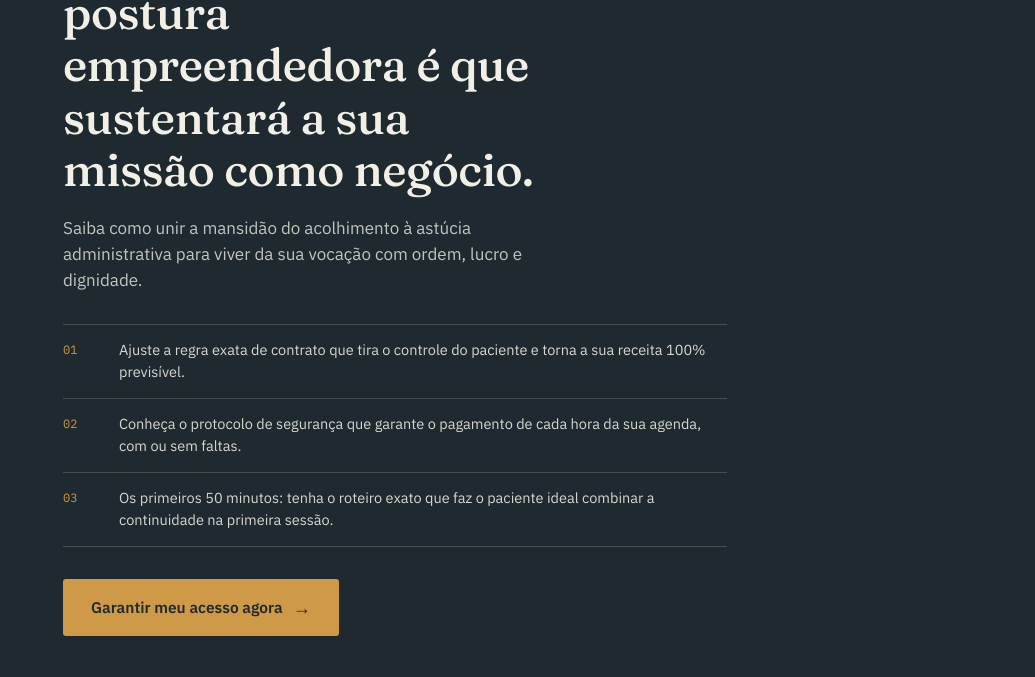
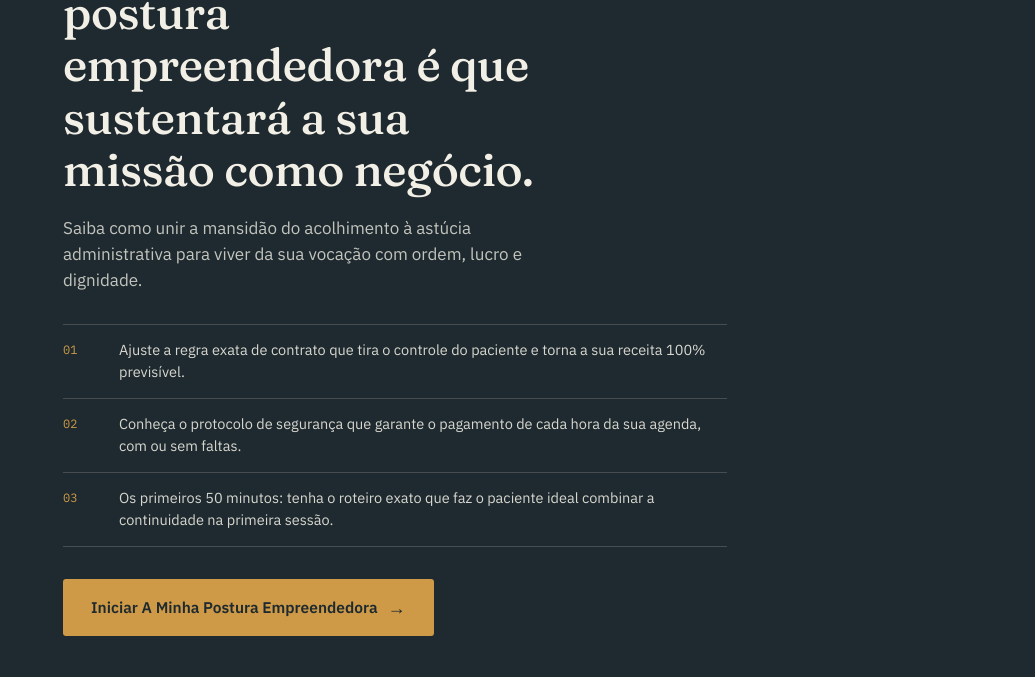
Before and after one commit to flavioamorimbr/Terapeuta-profissional, a plain HTML site: page index.html in a window 1280 px wide. Shown: the part 275-952 px from the top of the page, without its empty margins (245-1280 px from the left). Drawn offline with Linux system fonts and the light colour scheme.

Commit message:
Update index.html

```diff
--- a/index.html
+++ b/index.html
@@ -592,7 +592,7 @@
       <li><span class="slot">03</span> Os primeiros 50 minutos: tenha o roteiro exato que faz o paciente ideal combinar a continuidade na primeira sessão.</li>
     </ul>
 
-    <a href="#oferta" class="btn btn-gold">Garantir meu acesso agora <span class="btn-arrow">→</span></a>
+    <a href="#oferta" class="btn btn-gold">Iniciar A Minha Postura Empreendedora <span class="btn-arrow">→</span></a>
   </div>
 </section>
 
```
